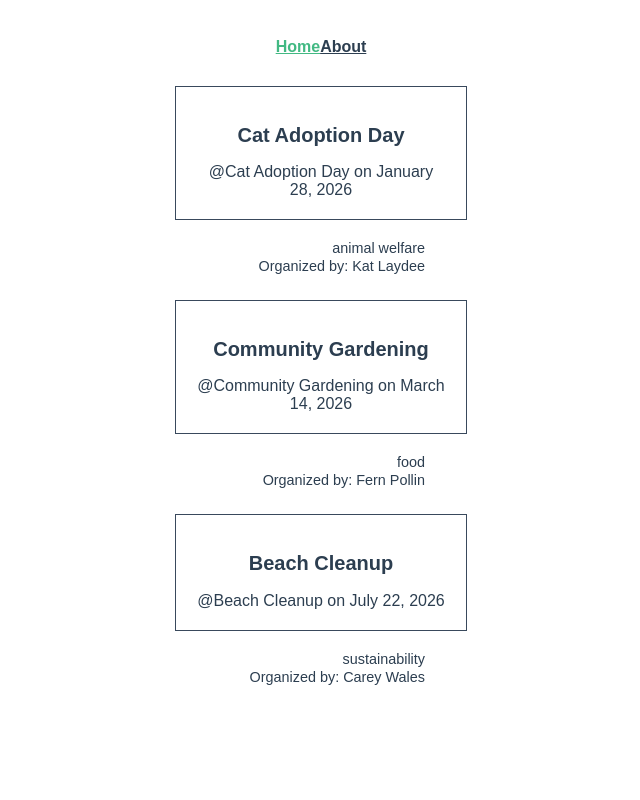
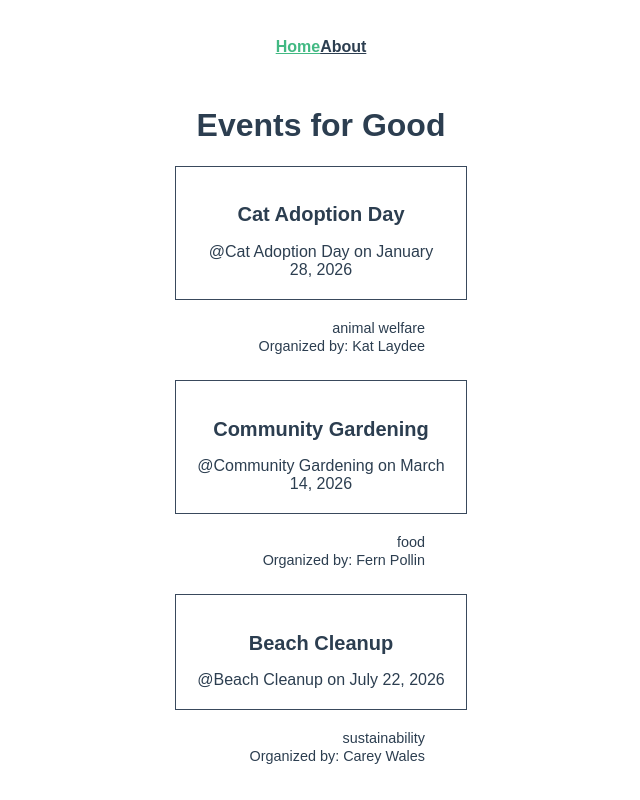
Before and after one commit to LinnLattYamxne/Component_Lab2, a Vue app in the folder compo_lab2/: page / in a window 1280 px wide. Shown: the whole page, without its empty margins (319-959 px from the left). Built offline with nearby package versions, Linux system fonts and the light colour scheme; the HTML template or start-up script is replaced by a standard one.

Commit message:
events for good 9.3

```diff
--- a/compo_lab2/src/views/HomeView.vue
+++ b/compo_lab2/src/views/HomeView.vue
@@ -42,6 +42,8 @@ const events = ref<Event[]>([
 </script>
 
 <template>
+  <h1>Events for Good</h1>
+
   <div class="events">
     <div v-for="event in events" :key="event.id" class="event-wrapper">
       <EventCard :event="event" />
```
